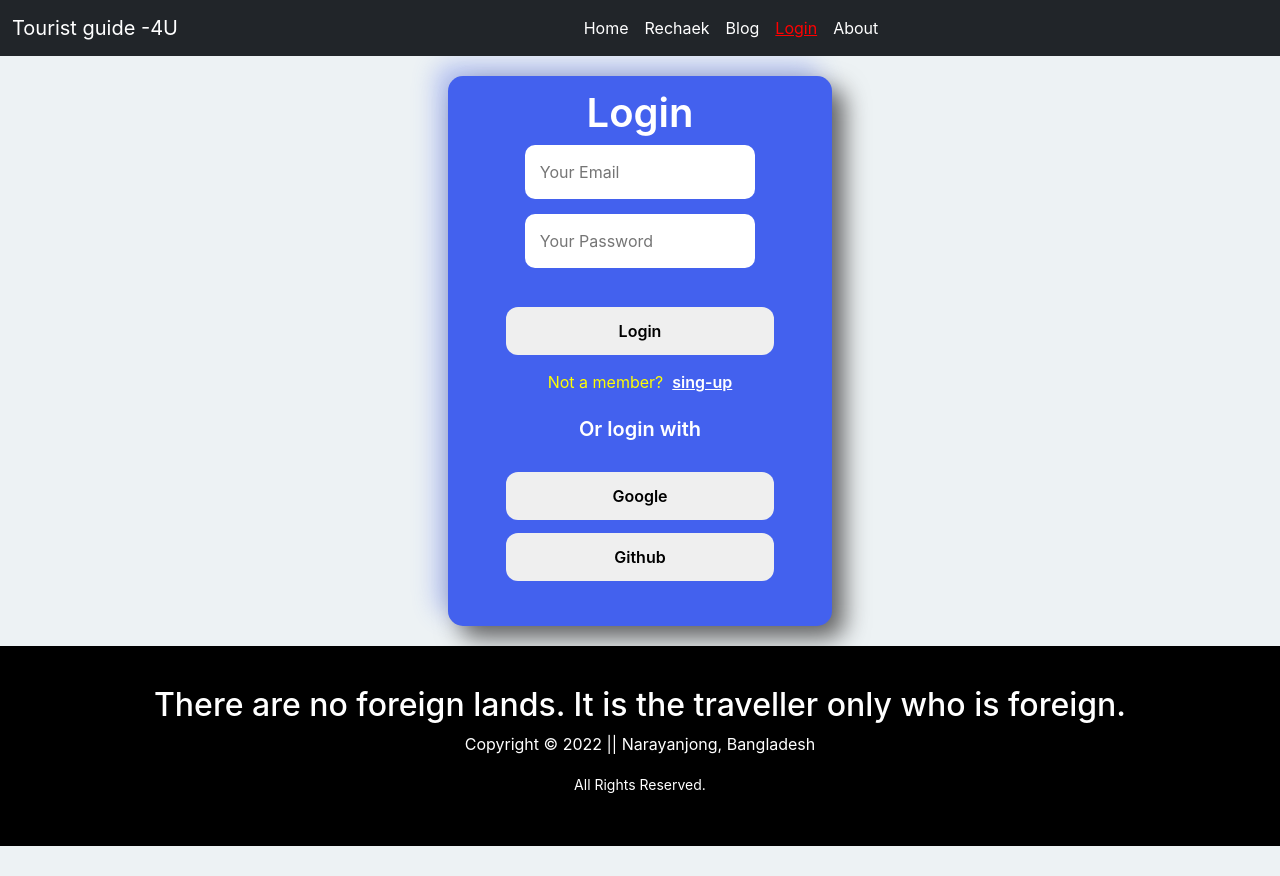
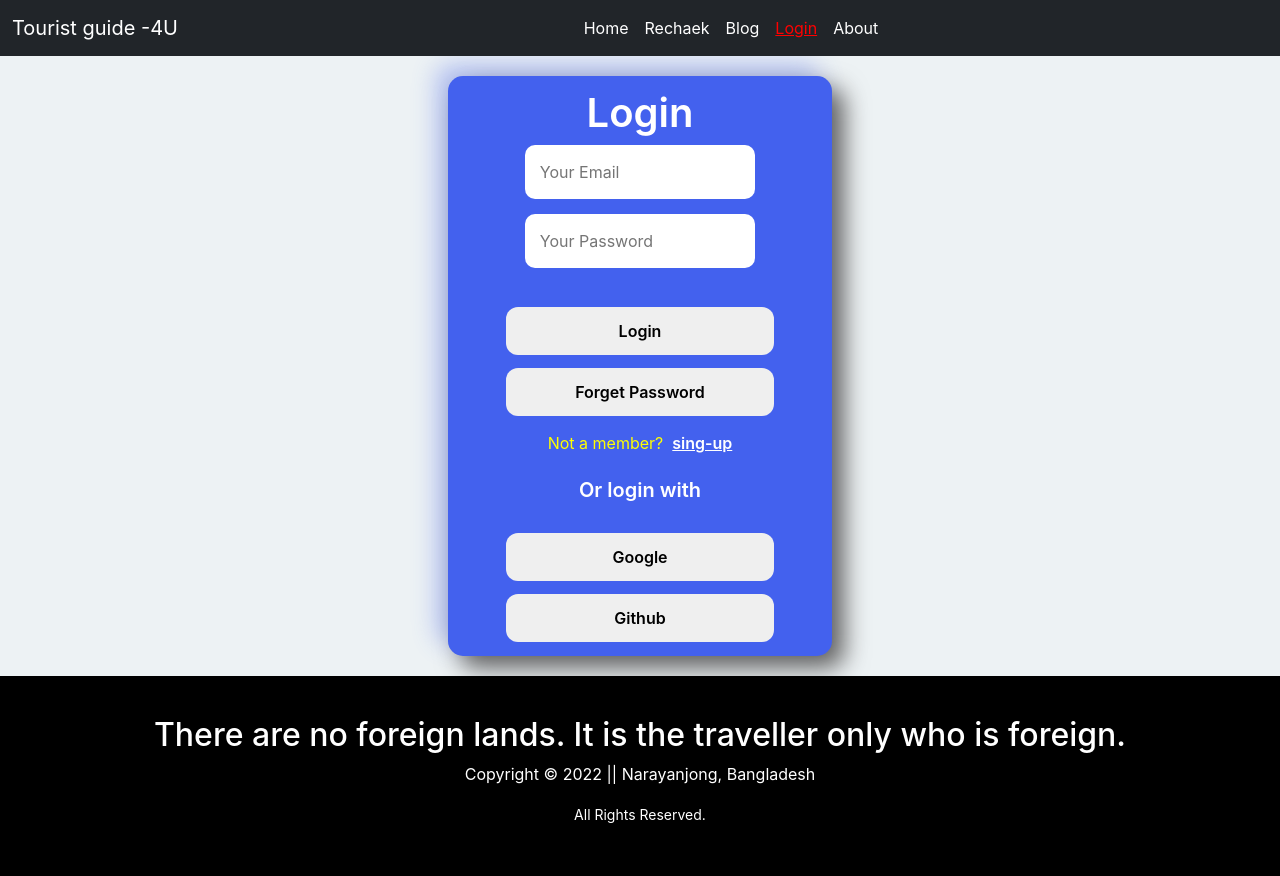
Before and after one commit to MDRahul47/Turist-Guid-assign-10, a React (Create React App) app: page /login in a window 1280 px wide. Before the commit the page ends 846 px from the top, so only its background shows below. Built offline with nearby package versions, Linux system fonts and the light colour scheme; no server answers.

Commit message:
verification and forget password added

```diff
--- a/src/Components/Login/Login.css
+++ b/src/Components/Login/Login.css
@@ -2,7 +2,7 @@
     text-align: center;
     margin: 20px auto;
     background: rgb(67, 97, 238);
-    height: 550px;
+    height: 580px;
     width: 30%;
     border-radius: 15px;
     box-shadow: 12px 12px 24px #606060,
--- a/src/Components/Login/Login.js
+++ b/src/Components/Login/Login.js
@@ -1,5 +1,5 @@
 
-import { getAuth, signInWithEmailAndPassword } from 'firebase/auth';
+import { getAuth, sendPasswordResetEmail, signInWithEmailAndPassword } from 'firebase/auth';
 import { useState } from 'react';
 import { Link, useNavigate } from 'react-router-dom';
 import Googlebtn from '../Google&github/googlebtn';
@@ -46,6 +46,13 @@ const Login = () => {
         setEmail(event.target.value);
     }
 
+    const handlePaasswordReset = () => {
+        sendPasswordResetEmail(auth, email)
+            .then(() => {
+                console.log("email sent");
+            })
+    }
+
     return (
 
         <div className="container-froms">
@@ -55,6 +62,7 @@ const Login = () => {
                 <input onBlur={passwordClick} type="password" placeholder='Your Password' /> <br />
                 <p>{error}</p>
                 <button className='btn-g' type="submit">Login</button>
+                <button onClick={handlePaasswordReset} className='btn-g' type="submit">Forget Password</button>
 
                 <p className='allready'>Not a member?<Link className='singup' to='/singup'>sing-up</Link></p>
                 <p className='or'>Or login with</p>
--- a/src/Components/Sing-up/Singup.js
+++ b/src/Components/Sing-up/Singup.js
@@ -1,4 +1,4 @@
-import { createUserWithEmailAndPassword, getAuth } from 'firebase/auth';
+import { createUserWithEmailAndPassword, getAuth, sendEmailVerification } from 'firebase/auth';
 import React, { useState } from 'react';
 import { Link } from 'react-router-dom';
 import app from '../../firebase.init';
@@ -19,6 +19,7 @@ const Singup = () => {
                 console.log(user);
                 setEmail('');
                 setpassword('');
+                verifyEmail()
             })
             .catch(error => {
                 console.error(error);
@@ -41,6 +42,12 @@ const Singup = () => {
         setpassword(event.target.value);
     }
 
+    const verifyEmail = () => {
+        sendEmailVerification(auth.currentUser)
+            .then(() => {
+                console.log("email verification sent");
+            })
+    }
 
 
     return (
```
